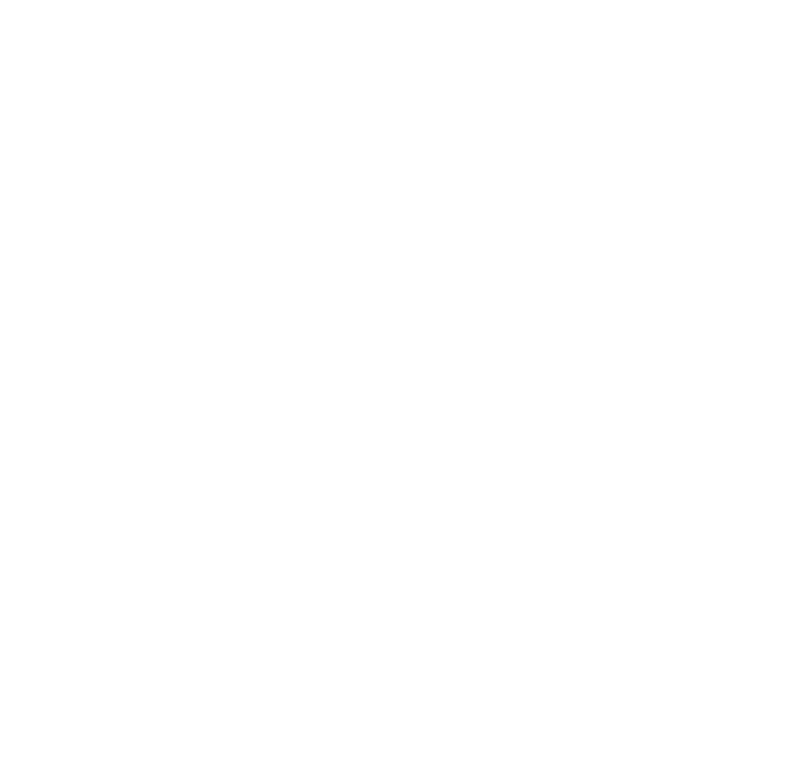
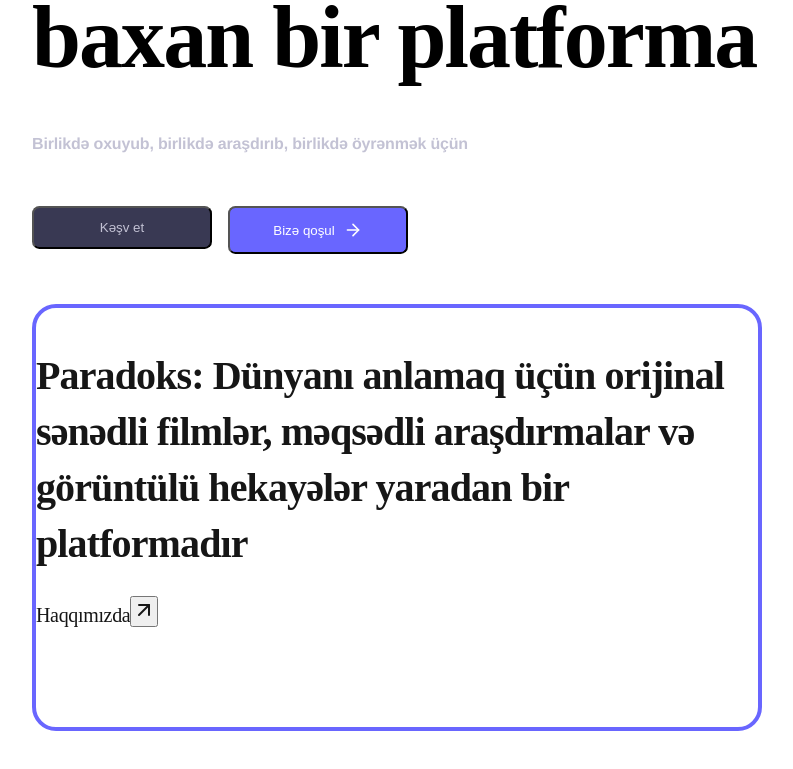
Before and after one commit to wwJavid/paradoks-carbon, a Next.js app: page / in a window 1280 px wide. Shown: the part 345-1114 px from the top of the page, without its empty margins (0-793 px from the left). Before the commit the page ends 800 px from the top, so only its background shows below. Built offline with nearby package versions, Linux system fonts and the light colour scheme.

Commit message:
build: body

```diff
--- a/components/header/header.module.scss
+++ b/components/header/header.module.scss
@@ -7,6 +7,5 @@
   justify-content: space-between;
 
   @include small {
-    // background-color: red;
   }
 }
--- a/pages/index.tsx
+++ b/pages/index.tsx
@@ -9,6 +9,40 @@
   return (
     <main className={styles.main}>
       <Header />
+      <div className={styles.body}>
+        <h1>Dünyaya fərqli perspektivdən baxan bir platforma</h1>
+        <p>Birlikdə oxuyub, birlikdə araşdırıb, birlikdə öyrənmək üçün</p>
+
+        <div className={styles.button}>
+          <button>Kəşv et</button>
+          <button>
+            Bizə qoşul
+            <Image
+              src="/assets/right-arrow.svg"
+              alt="arrow"
+              width={20}
+              height={20}
+            />
+          </button>
+        </div>
+        <div className={styles.info}>
+          <p>
+            Paradoks: Dünyanı anlamaq üçün orijinal sənədli filmlər, məqsədli
+            araşdırmalar və görüntülü hekayələr yaradan bir platformadır
+          </p>
+          <p>
+            Haqqımızda
+            <button>
+              <Image
+                src="/assets/arrow-up-right.svg"
+                alt="arrow-up"
+                width={24}
+                height={24}
+              />
+            </button>
+          </p>
+        </div>
+      </div>
     </main>
   );
 }
--- a/styles/Home.module.scss
+++ b/styles/Home.module.scss
@@ -1,3 +1,95 @@
 .main {
   padding: 32px;
 }
+
+.body {
+  display: flex;
+  flex-direction: column;
+  padding-top: 72px;
+  padding-bottom: 26px;
+  max-width: 60%;
+  white-space: pre-wrap;
+  gap: 50px;
+  word-wrap: break-word;
+
+  h1 {
+    font-size: 88px;
+    font-family: Futura;
+    font-weight: 700;
+    line-height: 88px;
+    letter-spacing: -1.936px;
+  }
+
+  p {
+    color: #c3c2d4;
+    font-size: 16px;
+    font-family: Helvetica;
+    font-weight: 700;
+    line-height: 24px;
+    letter-spacing: -0.176px;
+    width: fit-content;
+  }
+}
+
+.button {
+  display: flex;
+  align-items: flex-start;
+  gap: 16px;
+  box-shadow: none;
+
+  button:first-child,
+  button:last-child {
+    display: flex;
+    width: 180px;
+    height: fit-content;
+    padding: 12px 14px;
+    justify-content: center;
+    align-items: center;
+    border-radius: 7.29px;
+  }
+
+  button:first-child {
+    gap: 4px;
+    color: #c3c2d4;
+    background-color: #393953;
+  }
+
+  button:last-child {
+    gap: 8px;
+    color: white;
+    background-color: #6966ff;
+  }
+}
+
+.info {
+  border-radius: 24px;
+  border: 4px solid #6966ff;
+  display: flex;
+  flex-direction: column;
+
+  gap: 24px;
+  padding-top: 40px;
+  padding-bottom: 96px;
+  max-height: 100%;
+  white-space: pre-wrap;
+}
+.info p {
+  color: #161616;
+  font-size: 40px;
+  font-family: Futura;
+  font-style: normal;
+  font-weight: 700;
+  line-height: 56px;
+  letter-spacing: -0.88px;
+}
+
+.info p:last-child {
+  color: #161616;
+  font-size: 20px;
+  font-family: Futura;
+  font-style: normal;
+  font-weight: 500;
+  line-height: 32px;
+  letter-spacing: -0.34px;
+  background: none;
+}
```
Also changed, not shown: components/nav/nav.tsx (line endings or trailing spaces), public/assets/arrow-up-right.svg (added), public/assets/right-arrow.svg (added).
